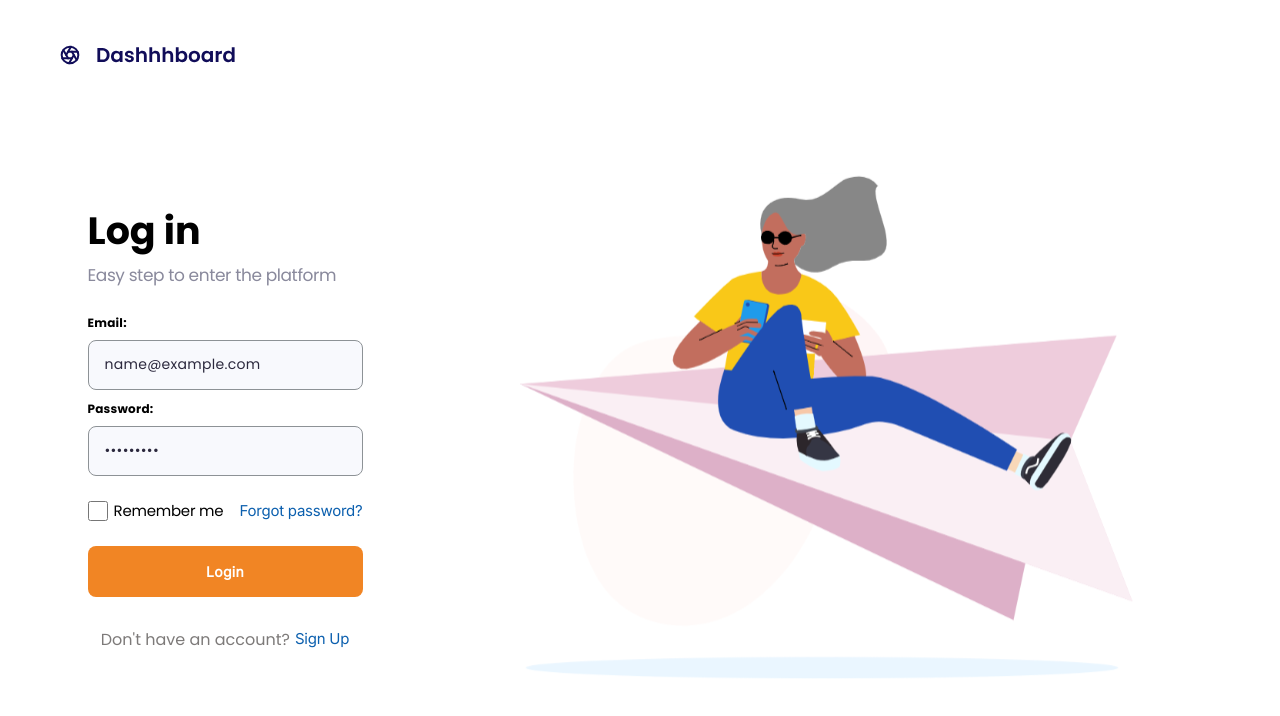
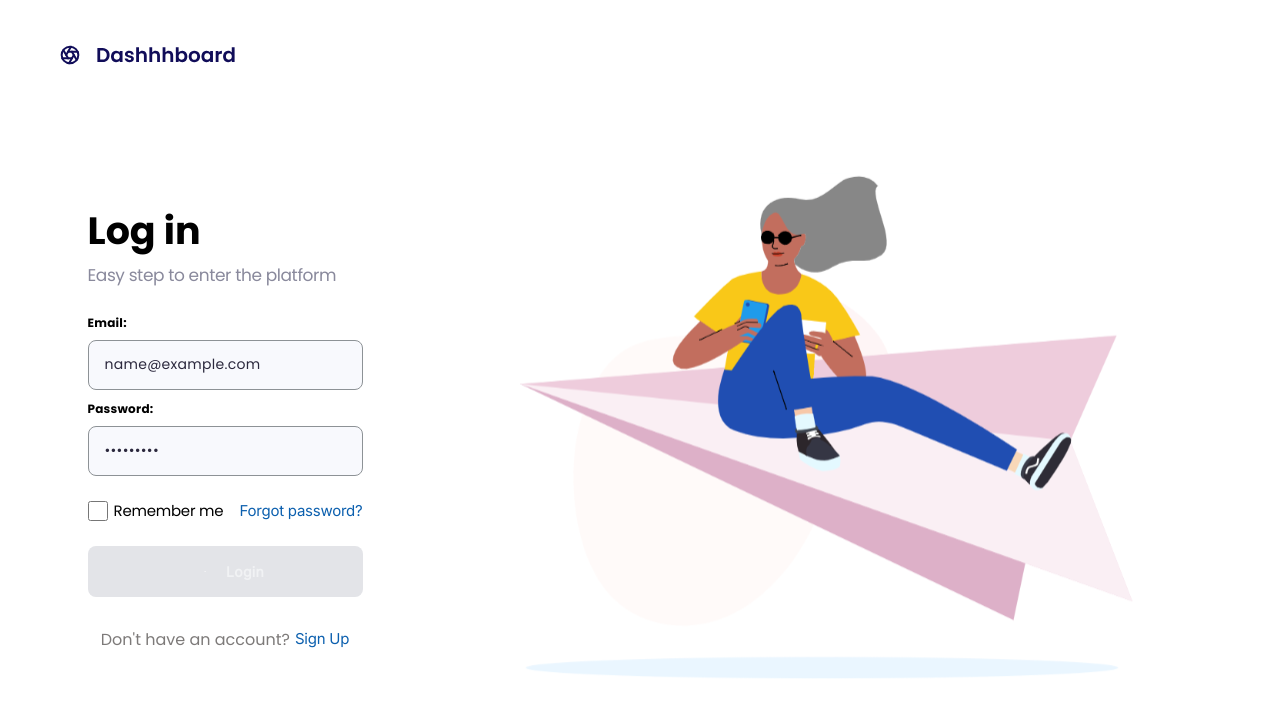
Before and after one commit to HackYourFuture-CPH/class-25-erikson, a React (Create React App) app in the folder frontend/: page /login in a window 1280 px wide. Both pictures are taken after typing "name@example.com", "Sample123" into the empty fields and a click on the button "Login". Shown: the top 716 px of the page. Built offline with nearby package versions, Linux system fonts and the light colour scheme; no server answers.

Commit message:
Added loader to the button

```diff
--- a/frontend/package.json
+++ b/frontend/package.json
@@ -29,7 +29,7 @@
   },
   "proxy": "http://localhost:3000",
   "scripts": {
-    "start": "cross-env PORT=8000 react-scripts start",
+    "start": "react-scripts start",
     "build": "react-scripts build",
     "test": "react-scripts test",
     "eject": "react-scripts eject"
--- a/frontend/src/components/button/Button.component.tsx
+++ b/frontend/src/components/button/Button.component.tsx
@@ -1,14 +1,26 @@
 import React from 'react';
 import styles from './Button.module.css';
+import { CircularProgress } from '@mui/material';
 
 interface InputProps {
   label: string;
+  isLoading?: boolean;
+  disabled?: boolean;
   type?: 'button' | 'submit' | 'reset';
 }
 
-const Button: React.FC<InputProps> = ({ label, type }: InputProps) => {
+const Button: React.FC<InputProps> = ({ label, type, isLoading, disabled }: InputProps) => {
   return (
-    <button className={styles.button} type={type}>
+    <button disabled={disabled || isLoading} className={styles.button} type={type}>
+      {isLoading && (
+        <CircularProgress
+          size={20}
+          sx={{
+            color: () => '#ffffff',
+          }}
+          className={styles.spinner}
+        />
+      )}
       {label}
     </button>
   );
--- a/frontend/src/components/button/Button.module.css
+++ b/frontend/src/components/button/Button.module.css
@@ -24,3 +24,7 @@
 .button:hover {
   cursor: pointer;
 }
+
+.spinner {
+  margin-right: 20px;
+}
--- a/frontend/src/hooks/useLogin.ts
+++ b/frontend/src/hooks/useLogin.ts
@@ -1,3 +1,4 @@
+import { useState } from 'react';
 import { auth, signInWithEmailAndPassword } from '../firebase/config';
 import useErrorLoginState from '../store/errorlogin.store';
 import useNotificationStore from '../store/notification.store';
@@ -5,21 +6,25 @@ import useNotificationStore from '../store/notification.store';
 const useLogin = () => {
   const { error, setError } = useErrorLoginState();
   const { setNotification } = useNotificationStore();
+  const [isLoading, setIsLoading] = useState(false);
 
   const login = async (email: string, password: string) => {
     try {
+      setIsLoading(true);
       const userCredential = await signInWithEmailAndPassword(auth, email, password);
       const verifiedUser = userCredential.user.emailVerified;
       verifiedUser
         ? setError(null)
         : setError('Please go to your e-mail and verify using the link.');
+      setIsLoading(false);
     } catch (err: any) {
       setError(err.message);
       setNotification({ message: err.message, severity: 'error' });
+      setIsLoading(false);
     }
   };
 
-  return { login, error };
+  return { login, error, isLoading };
 };
 
 export default useLogin;
--- a/frontend/src/hooks/useReset.ts
+++ b/frontend/src/hooks/useReset.ts
@@ -1,3 +1,4 @@
+import { useState } from 'react';
 import { auth, sendPasswordResetEmail } from '../firebase/config';
 import useNotificationStore from '../store/notification.store';
 import useResetState from '../store/reset.store';
@@ -5,9 +6,11 @@ import useResetState from '../store/reset.store';
 const useReset = () => {
   const { error, successMessage, setError, setSuccessMessage } = useResetState();
   const { setNotification } = useNotificationStore();
+  const [isLoading, setIsLoading] = useState(false);
 
   const resetPassword = async (email: string) => {
     try {
+      setIsLoading(true);
       await sendPasswordResetEmail(auth, email);
       setError(null);
       setSuccessMessage('Password reset email sent. Check your inbox if you are authenticated.');
@@ -15,14 +18,16 @@ const useReset = () => {
         message: 'Password reset email sent. Check your inbox if you are authenticated.',
         severity: 'success',
       });
+      setIsLoading(false);
     } catch (err: any) {
       setError(err.message);
       setSuccessMessage(null);
       setNotification({ message: err.message, severity: 'error' });
+      setIsLoading(false);
     }
   };
 
-  return { resetPassword, error, successMessage };
+  return { resetPassword, error, successMessage, isLoading };
 };
 
 export default useReset;
--- a/frontend/src/hooks/useSignup.ts
+++ b/frontend/src/hooks/useSignup.ts
@@ -1,3 +1,4 @@
+import { useState } from 'react';
 import {
   auth,
   createUserWithEmailAndPassword,
@@ -11,9 +12,17 @@ import axios from 'axios';
 const useSignup = () => {
   const { setNotification } = useNotificationStore();
   const { error, setError } = useErrorSignupState();
+  const [isLoading, setIsLoading] = useState(false);
 
-  const signup = async (userType: string, email: string, password: string, firstName: string, lastName: string) => {
+  const signup = async (
+    userType: string,
+    email: string,
+    password: string,
+    firstName: string,
+    lastName: string,
+  ) => {
     try {
+      setIsLoading(true);
       const userCredential = await createUserWithEmailAndPassword(auth, email, password);
       const user = userCredential.user;
       const capitalizedFirstWords = firstName
@@ -55,13 +64,15 @@ const useSignup = () => {
 
         setError('A verification link has been sent to your e-mail.');
       }
+      setIsLoading(false);
     } catch (err: any) {
       setError(err.message);
       setNotification({ message: err.message, severity: 'error' });
+      setIsLoading(false);
     }
   };
 
-  return { signup, error };
+  return { signup, error, isLoading };
 };
 
 export default useSignup;
--- a/frontend/src/pages/login/Login.tsx
+++ b/frontend/src/pages/login/Login.tsx
@@ -11,7 +11,7 @@ import Button from '../../components/button/Button.component';
 const Login: React.FC = () => {
   const { email, setEmail, password, setPassword, rememberMe, setRememberMe, resetForm } =
     useLoginStore();
-  const { login } = useLogin();
+  const { login, isLoading } = useLogin();
   const { user } = useAuthContext();
   const navigate = useNavigate();
 
@@ -66,7 +66,7 @@ const Login: React.FC = () => {
             </div>
 
             <div className={styles.submitButton}>
-              <Button label={'Login'} type='submit' />
+              <Button isLoading={isLoading} label={'Login'} type='submit' />
             </div>
           </form>
 
--- a/frontend/src/pages/password/Password.tsx
+++ b/frontend/src/pages/password/Password.tsx
@@ -9,7 +9,7 @@ import Button from '../../components/button/Button.component';
 
 const Password: React.FC = () => {
   const { email, setEmail } = usePasswordStore();
-  const { resetPassword } = useReset();
+  const { resetPassword, isLoading } = useReset();
   const { user } = useAuthContext();
   const navigate = useNavigate();
 
@@ -19,7 +19,6 @@ const Password: React.FC = () => {
 
   const handleSubmit = async (e: FormEvent<HTMLFormElement>): Promise<void> => {
     e.preventDefault();
-
     await resetPassword(email);
   };
 
@@ -46,7 +45,7 @@ const Password: React.FC = () => {
             </div>
 
             <div className={styles.submitButton}>
-              <Button label={'Reset Password'} type='submit' />
+              <Button isLoading={isLoading} label={'Reset Password'} type='submit' />
             </div>
           </form>
         </div>
--- a/frontend/src/pages/signup/Signup.tsx
+++ b/frontend/src/pages/signup/Signup.tsx
@@ -24,7 +24,7 @@ const Signup: React.FC = () => {
     setRememberMe,
   } = useSignupStore();
 
-  const { signup } = useSignup();
+  const { signup, isLoading } = useSignup();
   const { user } = useAuthContext();
   const navigate = useNavigate();
 
@@ -115,7 +115,7 @@ const Signup: React.FC = () => {
             </div>
 
             <div className={styles.submitButton}>
-              <Button label={'Sign up'} type='submit' />
+              <Button isLoading={isLoading} label={'Sign up'} type='submit' />
             </div>
           </form>
 
```
Also changed, not shown: 1 other file (tests, documents, lock files or other folders).
